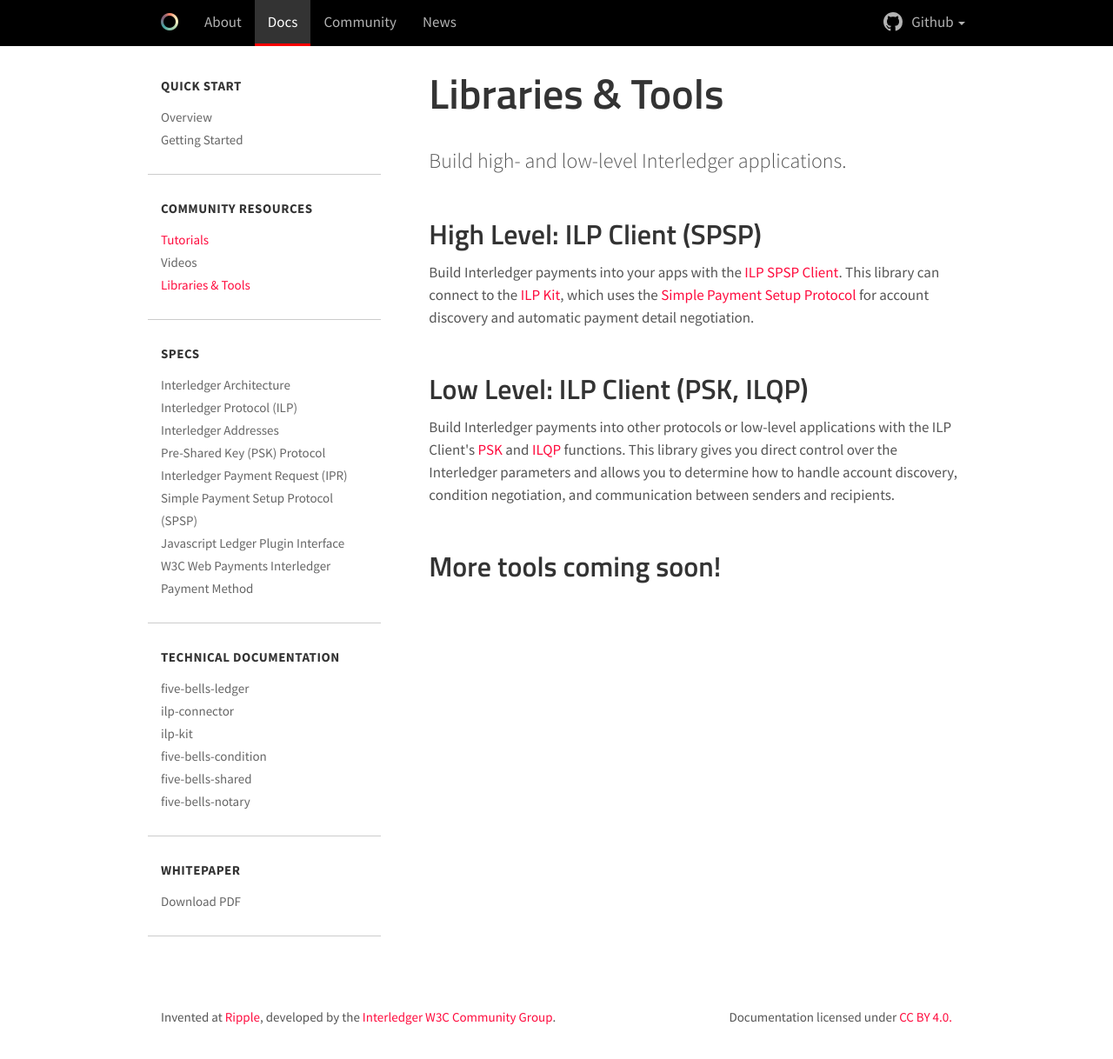
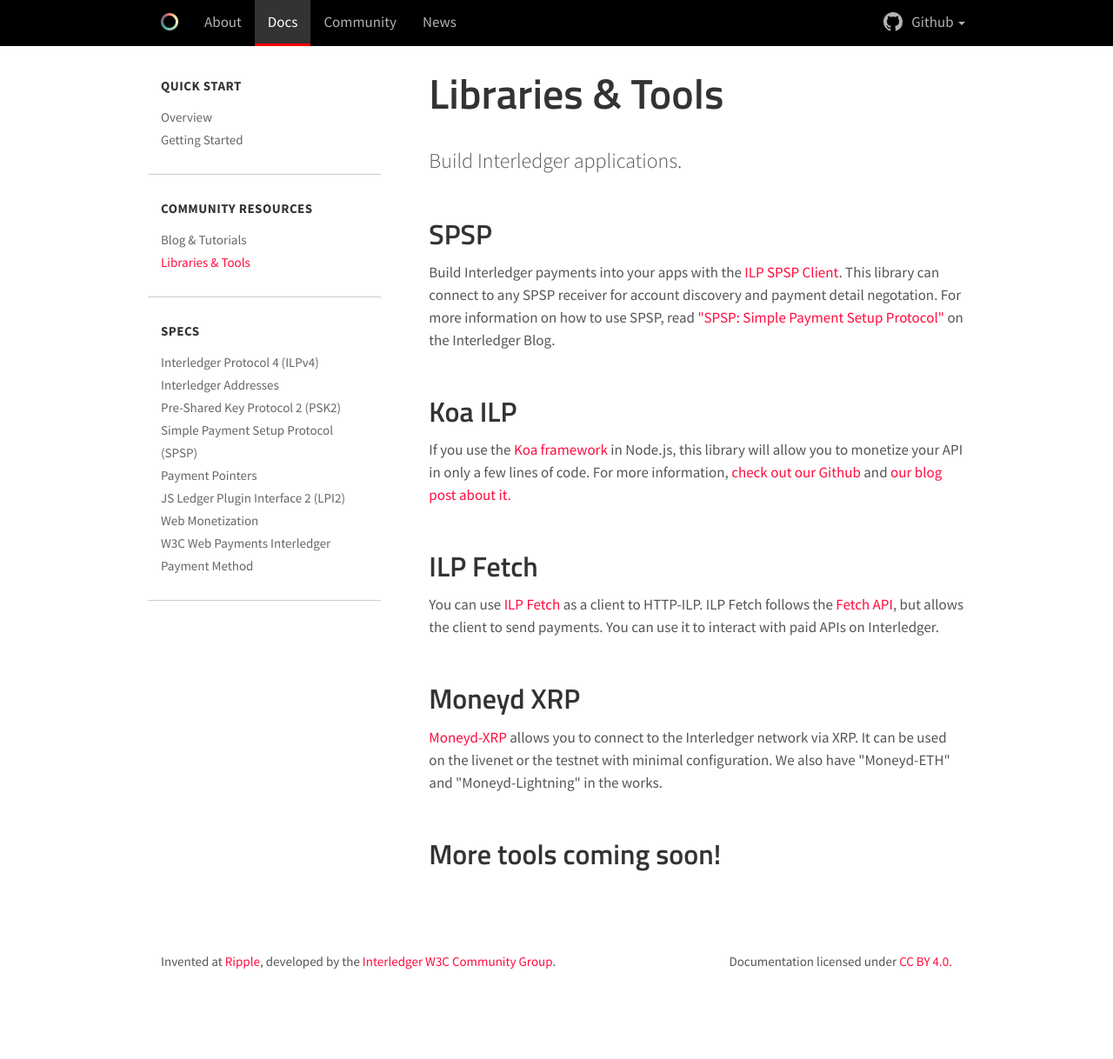
Before and after one commit to interledger/interledger.github.io, a Jekyll site: the page built from libraries.html, in a window 1280 px wide and 1234 px high. Shown: the top 1218 px of the window at 87% size. Built offline with Jekyll 4.4.1, drawn with Linux system fonts in a browser that asks for light colours; nearby versions of some CDN libraries; some web fonts are replaced.

Commit message:
feat: point to latest libraries and specs

```diff
--- a/_includes/docs-sidebar.html
+++ b/_includes/docs-sidebar.html
@@ -7,34 +7,21 @@
     </ul>
     <ul class="nav nav-sidebar">
       <li class="nav-label">Community Resources</li>
-      <li class="active"><a href="../tutorials/">Tutorials</a></li>
-      <li{%if page.active-sub-nav == "Videos" %}  class="active"{% endif %}><a href="../videos.html">Videos</a></li>
+      <li{%if page.active-sub-nav == "Getting Started" %}  class="active"{% endif %}><a href="https://medium.com/interledger-blog">Blog &amp; Tutorials</a></li>
       <li{%if page.active-sub-nav == "Libraries" %}  class="active"{% endif %}><a href="../libraries.html">Libraries &amp; Tools</a></li>
     </ul>
     <ul class="nav nav-sidebar">
       <li class="nav-label">Specs</li>
-      <li><a href="rfcs/0001-interledger-architecture/">Interledger Architecture</a></li>
+  <!--    <li><a href="rfcs/0001-interledger-architecture/">Interledger Architecture</a></li> -->
   <!--     <li><a href="rfcs/0002-crypto-conditions/">Crypto-conditions</a></li> -->
-      <li><a href="rfcs/0003-interledger-protocol/">Interledger Protocol (ILP)</a></li>
+      <li><a href="rfcs/0027-interledger-protocol-4/">Interledger Protocol 4 (ILPv4)</a></li>
       <li><a href="rfcs/0015-ilp-addresses/">Interledger Addresses</a></li>
-      <li><a href="rfcs/0016-pre-shared-key/">Pre-Shared Key (PSK) Protocol</a></li>
-      <li><a href="rfcs/0011-interledger-payment-request/">Interledger Payment Request (IPR)</a></li>
+      <li><a href="rfcs/0025-pre-shared-key-2/">Pre-Shared Key Protocol 2 (PSK2)</a></li>
       <li><a href="rfcs/0009-simple-payment-setup-protocol/">Simple Payment Setup Protocol (SPSP)</a></li>
-      <li><a href="rfcs/0004-ledger-plugin-interface/">Javascript Ledger Plugin Interface</a></li>
+      <li><a href="rfcs/0026-payment-pointers/">Payment Pointers</a></li>
+      <li><a href="rfcs/0024-ledger-plugin-interface/">JS Ledger Plugin Interface 2 (LPI2)</a></li>
+      <li><a href="rfcs/0028-web-monetization/">Web Monetization</a></li>
       <li><a target="_blank" href="https://w3c.github.io/webpayments/proposals/interledger-payment-method.html">W3C Web Payments Interledger Payment Method</a></li>
-    </ul>
-    <ul class="nav nav-sidebar">
-      <li class="nav-label">Technical Documentation</li>
-      <li><a href="{{site.interledgerjs_baseurl}}five-bells-ledger/apidoc/">five-bells-ledger</a></li>
-      <li><a href="{{site.interledgerjs_baseurl}}ilp-connector/apidoc/">ilp-connector</a></li>
-      <li><a href="{{site.interledgerjs_baseurl}}ilp-kit/apidoc/">ilp-kit</a></li>
-      <li><a href="{{site.interledgerjs_baseurl}}five-bells-condition/jsdoc/">five-bells-condition</a></li>
-      <li><a href="{{site.interledgerjs_baseurl}}five-bells-shared/jsdoc/">five-bells-shared</a></li>
-      <li><a href="{{site.interledgerjs_baseurl}}five-bells-notary/apidoc/">five-bells-notary</a></li>
-    </ul>
-    <ul class="nav nav-sidebar">
-      <li class="nav-label">Whitepaper</li>
-      <li><a href="http://interledger.org/interledger.pdf">Download PDF</a></li>
     </ul>
   </div>
 </div>
--- a/libraries.html
+++ b/libraries.html
@@ -13,16 +13,24 @@
         <div class="col-sm-8 wrapper">
           <h1 class="page-header">Libraries &amp; Tools</h1>
 
-          <p class="intro">Build high- and low-level Interledger applications.</p>
+          <p class="intro">Build Interledger applications.</p>
 
-          <h2>High Level: ILP Client (SPSP)</h2>
+          <h2>SPSP</h2>
 
-          <p>Build Interledger payments into your apps with the <a target="_blank" href="https://github.com/interledgerjs/ilp#simple-payment-setup-protocol-spsp">ILP SPSP Client</a>. This library can connect to the <a target="_blank" href="https://github.com/interledgerjs/ilp-kit">ILP Kit</a>, which uses the <a href="https://github.com/interledger/rfcs/tree/master/0009-simple-payment-setup-protocol">Simple Payment Setup Protocol</a> for account discovery and automatic payment detail negotiation.
+          <p>Build Interledger payments into your apps with the <a target="_blank" href="https://github.com/interledgerjs/ilp-protocol-spsp">ILP SPSP Client</a>. This library can connect to any SPSP receiver for account discovery and payment detail negotation. For more information on how to use SPSP, read <a href="https://medium.com/interledger-blog/spsp-simple-payment-setup-protocol-2028292e6925">"SPSP: Simple Payment Setup Protocol"</a> on the Interledger Blog.
 
 
-          <h2>Low Level: ILP Client (PSK, ILQP)</h2>
+          <h2>Koa ILP</h2>
 
-          <p>Build Interledger payments into other protocols or low-level applications with the ILP Client's <a target="_blank" href="https://github.com/interledgerjs/ilp#pre-shared-key-psk-transport-protocol">PSK</a> and <a target="_blank" href="https://github.com/interledgerjs/ilp#ilqpquoteplugin-query--promisequote">ILQP</a> functions. This library gives you direct control over the Interledger parameters and allows you to determine how to handle account discovery, condition negotiation, and communication between senders and recipients.</p>
+          <p>If you use the <a href="http://koajs.com/">Koa framework</a> in Node.js, this library will allow you to monetize your API in only a few lines of code. For more information, <a href="https://github.com/interledgerjs/koa-ilp">check out our Github</a> and <a href="https://medium.com/interledger-blog/http-ilp-paid-api-calls-with-interledger-fda53643a2eb">our blog post about it.</a></p>
+
+          <h2>ILP Fetch</h2>
+
+          <p>You can use <a href="https://github.com/interledgerjs/ilp-fetch">ILP Fetch</a> as a client to HTTP-ILP. ILP Fetch follows the <a href="https://developer.mozilla.org/en-US/docs/Web/API/Fetch_API">Fetch API</a>, but allows the client to send payments. You can use it to interact with paid APIs on Interledger.</p>
+
+          <h2>Moneyd XRP</h2>
+
+          <p><a href="https://github.com/interledgerjs/moneyd-xrp">Moneyd-XRP</a> allows you to connect to the Interledger network via XRP. It can be used on the livenet or the testnet with minimal configuration. We also have "Moneyd-ETH" and "Moneyd-Lightning" in the works.</p>
 
           <h2>More tools coming soon!</h2>
 
```
